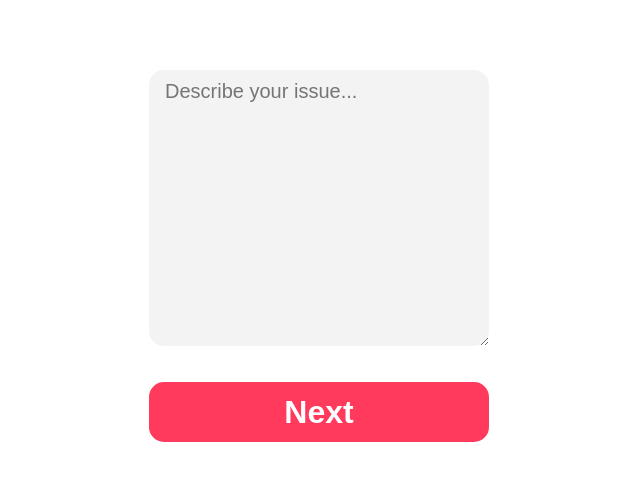
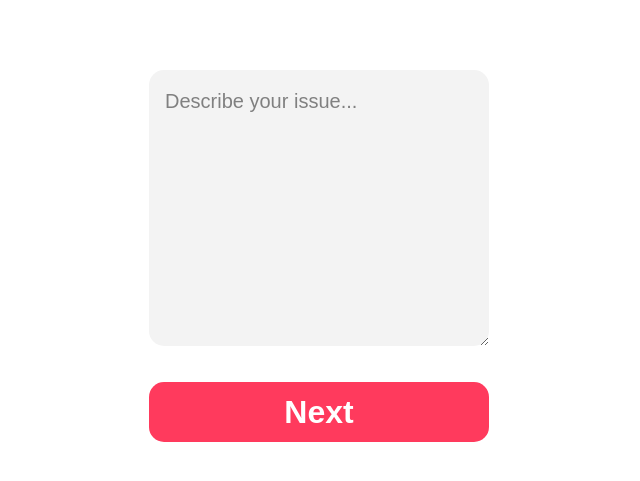
Before and after one commit to Reteecent/tiktok-ban-appeal, a plain HTML site: page docs/index.html in a window 1280 px wide. Shown: the part 203-684 px from the top of the page, without its empty margins (321-961 px from the left). Drawn offline with nearby package versions, Linux system fonts and the light colour scheme.

Commit message:
Update style.css -- updated padding of textarea

```diff
--- a/docs/css/style.css
+++ b/docs/css/style.css
@@ -34,7 +34,8 @@ body, {
     padding: 0px 80px 0px 0px;
 }
 textarea {
-    padding-left: 5px;
+    padding: 16px;
+    line-height: 1.5;
     height: 276px;
     width: 340px;
     outline: none;
@@ -99,9 +100,8 @@ input {
     background-color: #F3F3F3;
     padding-left: 10px;
 }
-::placeholder {
-    padding-left: 11px;
-    padding-top: 8px;
+textarea::placeholder {
+    color: gray;
     font-family: Arial;
     font-size: 1.5em;
 }
```
